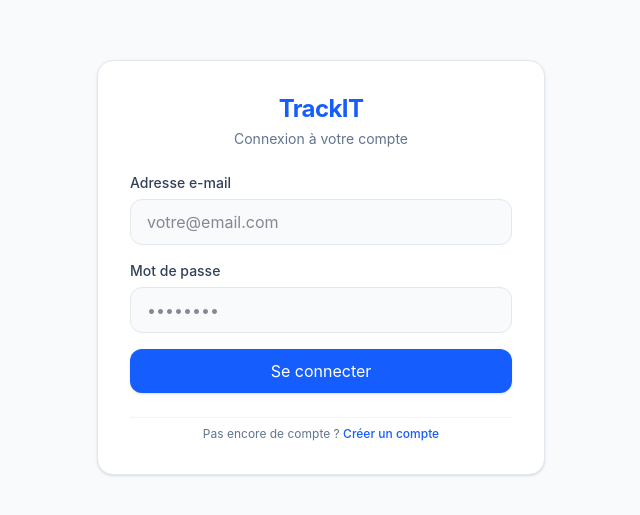
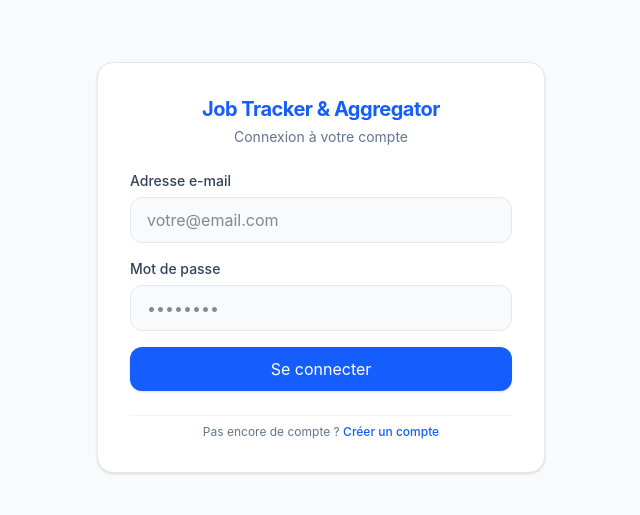
Before and after one commit to mohammadmasah/Job-Tracker-Aggregator, a React (Vite) app in the folder frontend/: page /login in a window 1280 px wide. Shown: the part 133-648 px from the top of the page, without its empty margins (319-959 px from the left). Built offline with nearby package versions, Linux system fonts and the light colour scheme; a web font is replaced by a local one.

Commit message:
feat: rename application branding

```diff
--- a/frontend/index.html
+++ b/frontend/index.html
@@ -10,7 +10,7 @@
   <link
     href="https://fonts.googleapis.com/css2?family=IBM+Plex+Mono:wght@400;500;600;700&family=Audiowide&family=Doto:wght@500;700&family=Wallpoet&family=Tektur:wght@500;700&family=Major+Mono+Display&family=Iceland&family=Quantico:wght@400;700&family=Turret+Road:wght@500;700&display=swap"
     rel="stylesheet">
-  <title>TrackIT</title>
+  <title>Job Tracker &amp; Aggregator</title>
 </head>
 
 <body>
--- a/frontend/src/components/LoginForm.jsx
+++ b/frontend/src/components/LoginForm.jsx
@@ -46,7 +46,7 @@
       <div className="w-full max-w-md bg-white rounded-2xl shadow-sm border border-slate-200 p-8">
 
         <div className="text-center mb-6">
-          <h1 className="text-2xl font-bold text-blue-600 tracking-tight">TrackIT</h1>
+          <h1 className="text-xl font-bold text-blue-600 tracking-tight">Job Tracker &amp; Aggregator</h1>
           <p className="text-slate-500 text-sm mt-1">Connexion à votre compte</p>
         </div>
 
--- a/frontend/src/components/Logo.jsx
+++ b/frontend/src/components/Logo.jsx
@@ -6,10 +6,9 @@
             className="flex items-baseline gap-2 font-mono font-bold select-none tracking-tight"
             style={{ fontSize: `${fontSize}px` }}
         >
-            {/* <span className="text-accent-2">&gt;_</span> */}
             <span>
-                <span className="text-text">Track</span>
-                <span className="text-accent">IT</span>
+                <span className="text-text">Job Tracker</span>
+                <span className="text-accent"> &amp; Aggregator</span>
                 <span className="ml-1 text-xs text-text-3">
                     © {new Date().getFullYear()} MD
                 </span>
--- a/frontend/src/components/Nav.jsx
+++ b/frontend/src/components/Nav.jsx
@@ -59,8 +59,8 @@
                     <IoMenuOutline className="text-[21px]" />
                 </button>}
                 <div className="ml-3 flex items-center gap-2">
-                    <span className="flex size-7 items-center justify-center rounded-[5px] bg-accent text-[11px] font-extrabold text-white">T</span>
-                    <span className="text-sm font-extrabold tracking-wide text-text">TrackIT</span>
+                    <span className="flex size-7 items-center justify-center rounded-[5px] bg-accent text-[10px] font-extrabold text-white">JT</span>
+                    <span className="text-xs font-extrabold tracking-wide text-text">Job Tracker &amp; Aggregator</span>
                 </div>
             </div>
 
@@ -75,9 +75,9 @@
                 className={`fixed inset-y-0 left-0 z-40 flex w-[min(19rem,calc(100vw-2.5rem))] flex-col overflow-hidden border-r border-border-soft bg-panel font-mono shadow-xl transition-transform duration-300 ease-out md:static md:w-64 md:translate-x-0 md:shadow-none ${mobileOpen ? "translate-x-0" : "-translate-x-full"}`}
             >
                 <div className="flex items-center gap-3 border-b border-border-soft bg-panel px-5 py-5">
-                    <span className="flex size-9 items-center justify-center rounded-[6px] bg-accent text-sm font-extrabold text-white shadow-sm">T</span>
+                    <span className="flex size-9 items-center justify-center rounded-[6px] bg-accent text-[11px] font-extrabold text-white shadow-sm">JT</span>
                     <div className="min-w-0">
-                        <p className="text-sm font-extrabold tracking-wide text-text">TrackIT</p>
+                        <p className="text-sm font-extrabold tracking-wide text-text">Job Tracker &amp; Aggregator</p>
                         <p className="mt-0.5 text-[10px] font-semibold uppercase tracking-[0.12em] text-text-3">Career workspace</p>
                     </div>
                     <button type="button" onClick={closeMobileNav} aria-label="Fermer la navigation" className="ml-auto flex size-9 items-center justify-center rounded-[6px] text-text-2 transition-colors hover:bg-card hover:text-text md:hidden"><IoCloseOutline className="text-[20px]" /></button>
--- a/frontend/src/components/RegisterForm.jsx
+++ b/frontend/src/components/RegisterForm.jsx
@@ -61,7 +61,7 @@
       <div className="w-full max-w-md bg-white rounded-2xl shadow-sm border border-slate-200 p-8">
 
         <div className="text-center mb-6">
-          <h1 className="text-2xl font-bold text-blue-600 tracking-tight">TrackIT</h1>
+          <h1 className="text-xl font-bold text-blue-600 tracking-tight">Job Tracker &amp; Aggregator</h1>
           <p className="text-slate-500 text-sm mt-1">Créer un nouveau compte</p>
         </div>
 
--- a/frontend/src/pages/ResetPassword.jsx
+++ b/frontend/src/pages/ResetPassword.jsx
@@ -78,7 +78,7 @@
       <div className="w-full max-w-md bg-white rounded-2xl shadow-sm border border-slate-200 p-8">
 
         <div className="text-center mb-6">
-          <h1 className="text-2xl font-bold text-blue-600 tracking-tight">TrackIT</h1>
+          <h1 className="text-xl font-bold text-blue-600 tracking-tight">Job Tracker &amp; Aggregator</h1>
           <p className="text-slate-500 text-sm mt-1">Réinitialisation du mot de passe</p>
         </div>
 
```
